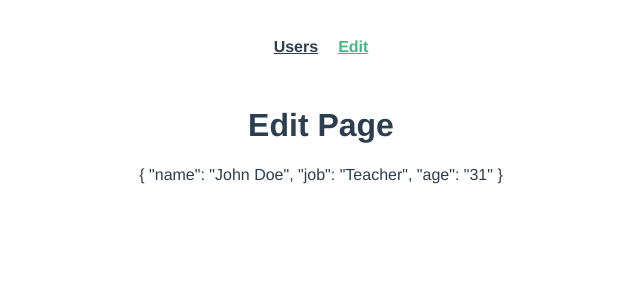
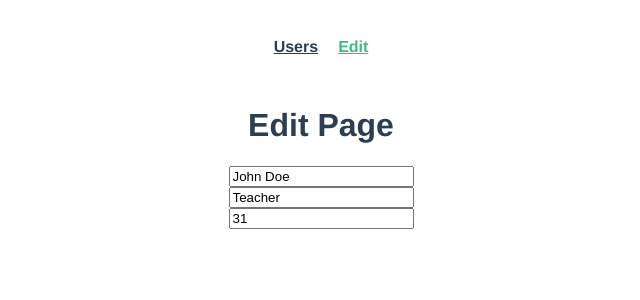
Before and after one commit to garbolovo/vuejs0212, a Vue app in the folder 1212/vue0212-lev/: page /#/edit in a window 1280 px wide. Shown: the top 300 px of the page, without its empty margins (319-959 px from the left). Built offline with nearby package versions, Linux system fonts and the light colour scheme.

Commit message:
// eslint-disable-next-line vue/require-prop-type-constructor

```diff
--- a/1212/vue0212-lev/src/components/EditUser.vue
+++ b/1212/vue0212-lev/src/components/EditUser.vue
@@ -1,6 +1,8 @@
 <template>
   <div>
-    <p>{{ muser }}</p>
+    <div v-for="value in muser" v-bind:key=value>
+      <input type="text" v-bind:value="value">
+    </div>
   </div>
 </template>
 
@@ -9,11 +11,14 @@ export default {
   name: 'Edituser',
   props: {
     muser: Object,
+    // eslint-disable-next-line vue/require-prop-type-constructor
     required: true,
+
   },
   data: function() {
     return {
-      expression: 'Hello World !'
+      expression: 'Hello World !',
+
     }
   }
 }
--- a/1212/vue0212-lev/src/views/EditPage.vue
+++ b/1212/vue0212-lev/src/views/EditPage.vue
@@ -1,7 +1,7 @@
 <template>
   <div>
     <h1>Edit Page</h1>
-    <Edit v-bind:muser="user"></Edit>
+    <Edit :muser="user" />
   </div>
 </template>
 
```
